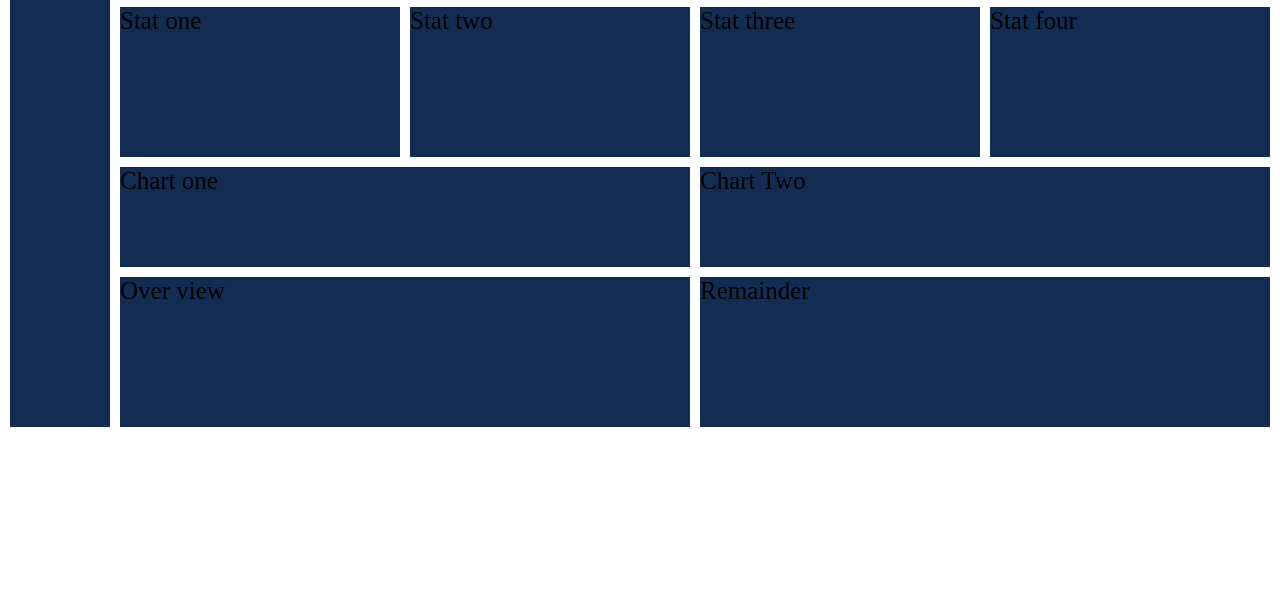
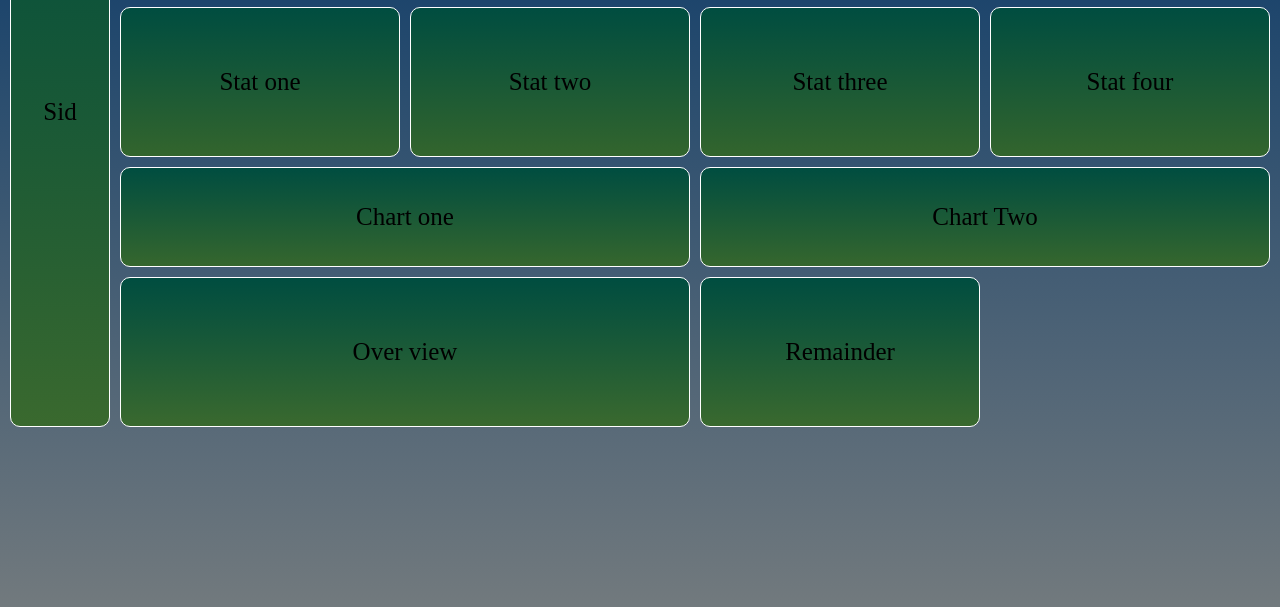
Before and after one commit to rhsabbir1/user-dashboard-layout, a plain HTML site: page index.html in a window 1280 px wide. Shown: the part 213-820 px from the top of the page. Drawn offline with Linux system fonts and the light colour scheme.

Commit message:
dashbored color adder

```diff
--- a/Styles/style.css
+++ b/Styles/style.css
@@ -3,8 +3,13 @@
     margin: 0;
 }
 .box{
-    background-color: #122c52;
+    border: 1px solid rgb(255, 255, 255);
+    background-image: linear-gradient(#004d40, #33691ed1);
     font-size: 25px;
+    display: flex;
+    justify-content: center;
+    align-items: center;
+    border-radius: 10px;
 }
 .dashboard{
     height: 100vh;
@@ -13,6 +18,7 @@
     grid-template-rows: 200px 150px 100px 150px;
     gap: 10px;
     padding: 10px;
+    background-image: linear-gradient(#003366, #263238a6);
 }
 .sid{
     grid-row: 1 / -1;
--- a/index.html
+++ b/index.html
@@ -18,7 +18,7 @@
         <div class="box chart-one">Chart one</div>
         <div class="box chart-two">Chart Two</div>
         <div class="box over-view">Over view</div>
-        <div class="box remainder">Remainder</div>
+        <div class="box">Remainder</div>
     </div>
 </body>
 </html>
```
